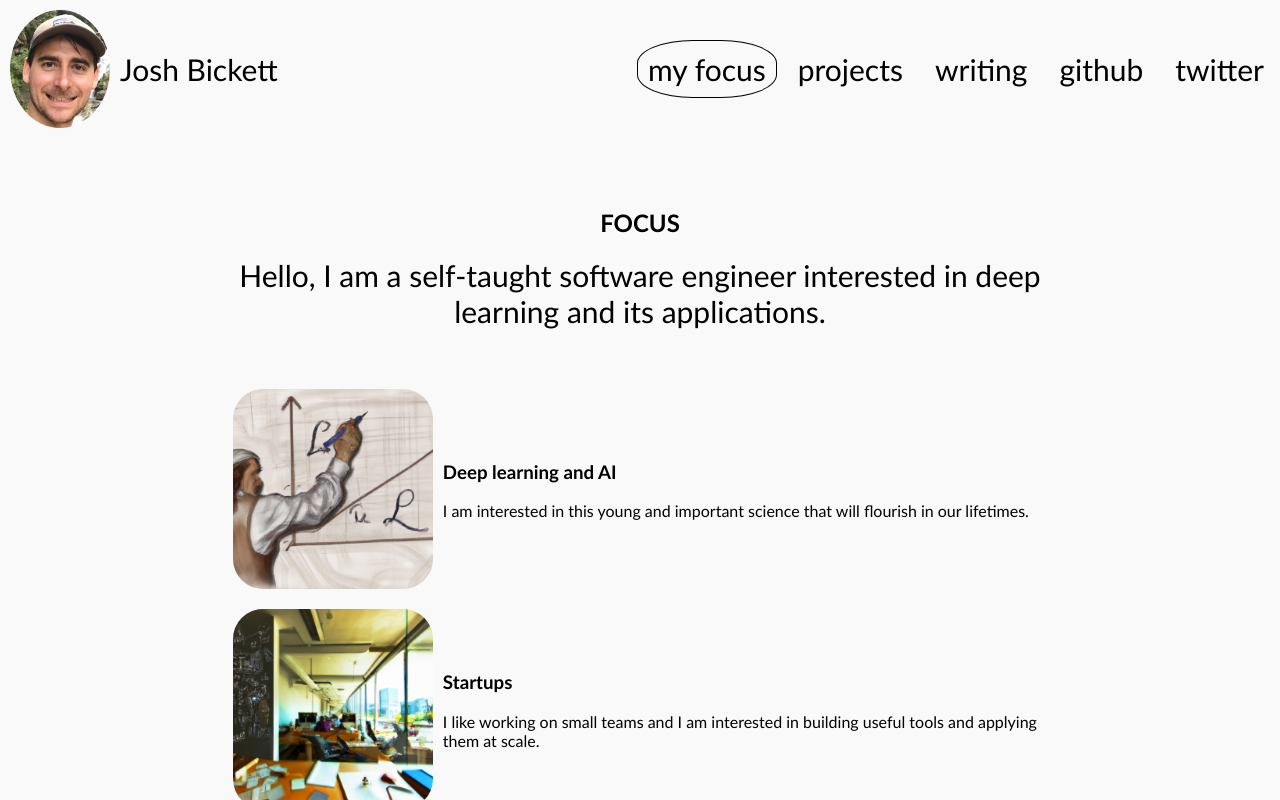
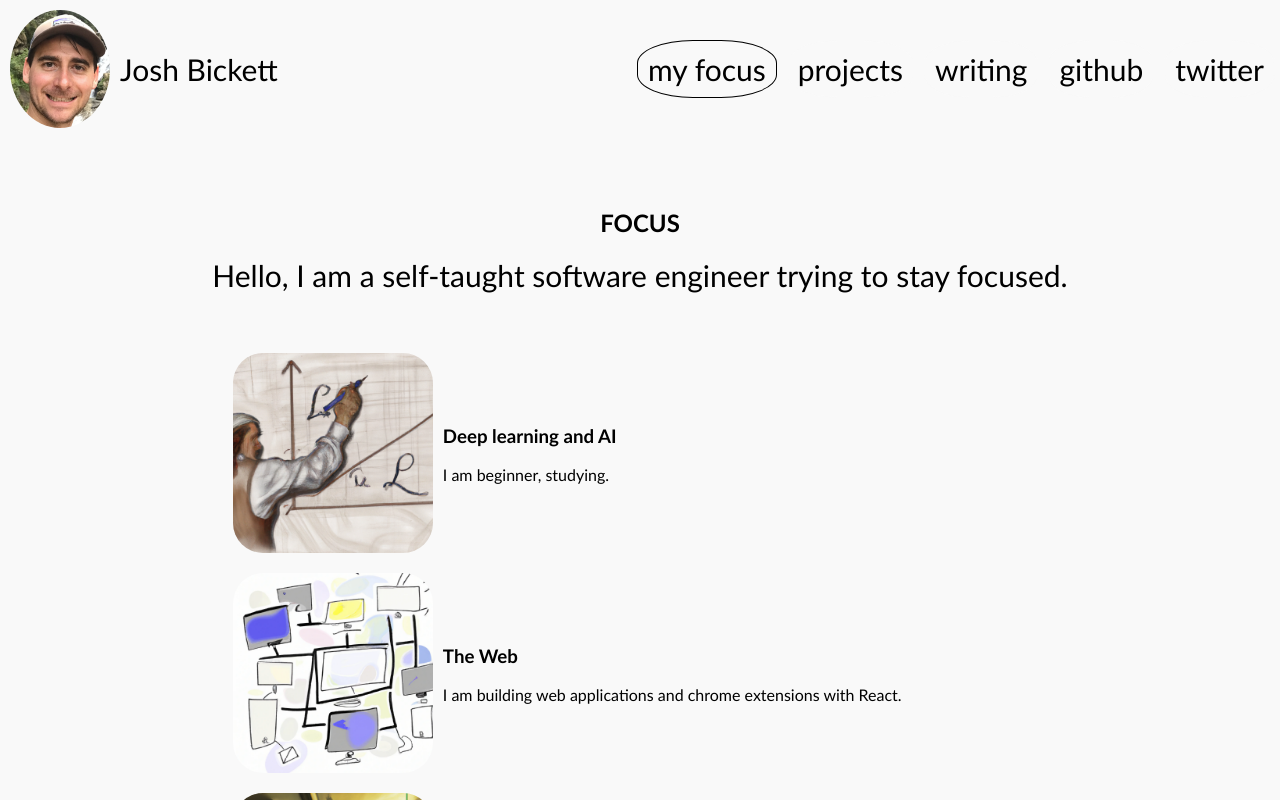
Before and after one commit to joshbickett/bickett.ai, a React (Create React App) app: page / in a window 1280 px wide. Shown: the top 800 px of the page. Built offline with nearby package versions, Linux system fonts and the light colour scheme.

Commit message:
Easter Egg :) and another focus

```diff
--- a/src/pages/Focus.js
+++ b/src/pages/Focus.js
@@ -1,7 +1,7 @@
 import "../App.css";
 
 import scienceImg from "../assets/science.png";
-import writingImg from "../assets/writing.png";
+import webImage from "../assets/web2.png";
 import startupImage from "../assets/startups.png";
 
 import { NavigationBar } from "../components/NavigationBar";
@@ -9,6 +9,11 @@ import { useMediaQuery } from "react-responsive";
 
 export const Focus = () => {
   const isMobile = useMediaQuery({ query: `(max-width: 760px)` });
+
+  // create a random for 1 in 1000
+  const notRandom = Math.floor(Math.random() * 1000);
+
+  console.log("random", notRandom);
 
   return (
     <div>
@@ -45,8 +50,8 @@ export const Focus = () => {
                   margin: "0 20px",
                 }}
               >
-                Hello, I am a self-taught software engineer interested in deep
-                learning and its applications.
+                Hello, I am a self-taught software engineer trying to stay
+                focused.
               </div>
             </div>
 
@@ -66,17 +71,39 @@ export const Focus = () => {
               />
               <div>
                 <h3>Deep learning and AI</h3>
-                {/* <p>
-                  Before college, I was fascinated by physics and wondered what
-                  it would be like to be alive in 1905 and read of entirely new
-                  physical laws being discovered. As I studied the sciences in
-                  college, each seemed mature. When I discovered deep learning,
-                  it appeared to be a young and important science that would
-                  flourish in my lifetime.
-                </p> */}
+                {notRandom === 42 && (
+                  <p>
+                    <a href="https://www.youtube.com/watch?v=4cia_v4vxfE">
+                      You ain't seen nothing yet
+                    </a>
+                  </p>
+                )}
+                {notRandom !== 42 && <p>I am beginner, studying.</p>}
+              </div>
+            </div>
+            <div
+              style={{
+                display: "flex",
+                alignItems: "center",
+                justifyContent: "flex-start",
+                margin: "0 40px",
+              }}
+              className="content-container"
+            >
+              <img
+                src={webImage}
+                alt="writing"
+                style={{
+                  maxWidth: "200px",
+                  borderRadius: "30px",
+                  margin: "10px",
+                }}
+              />
+              <div style={{ maxWidth: "600px" }}>
+                <h3>The Web</h3>
                 <p>
-                  I am interested in this young and important science that will
-                  flourish in our lifetimes.
+                  I am building web applications and chrome extensions with
+                  React.
                 </p>
               </div>
             </div>
@@ -101,8 +128,8 @@ export const Focus = () => {
               <div style={{ maxWidth: "600px" }}>
                 <h3>Startups</h3>
                 <p>
-                  I like working on small teams and I am interested in building
-                  useful tools and applying them at scale.
+                  I enjoy working on small teams. I am interested in building
+                  useful things that scale.
                 </p>
               </div>
             </div>
```
Also changed, not shown: src/assets/web2.png (added).
